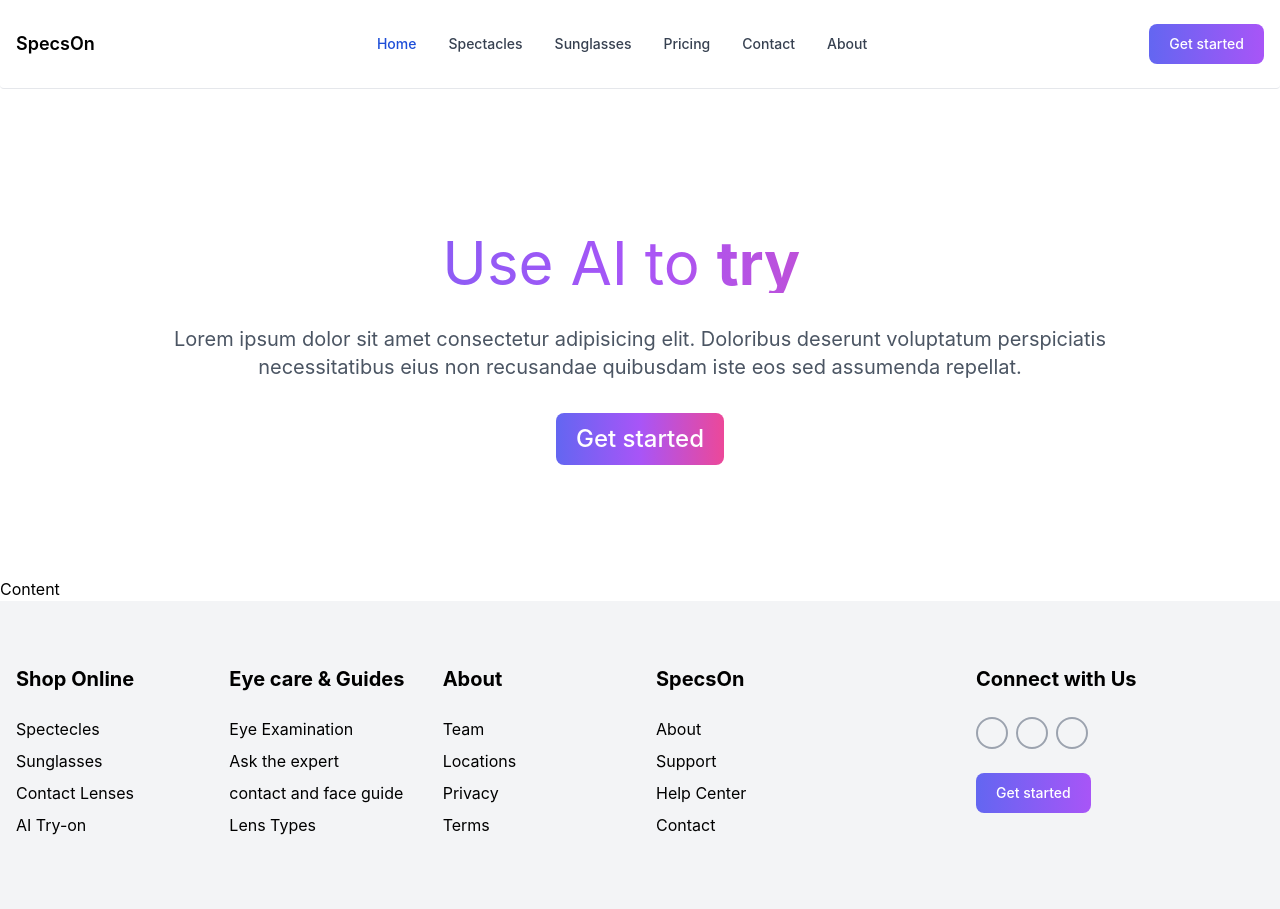
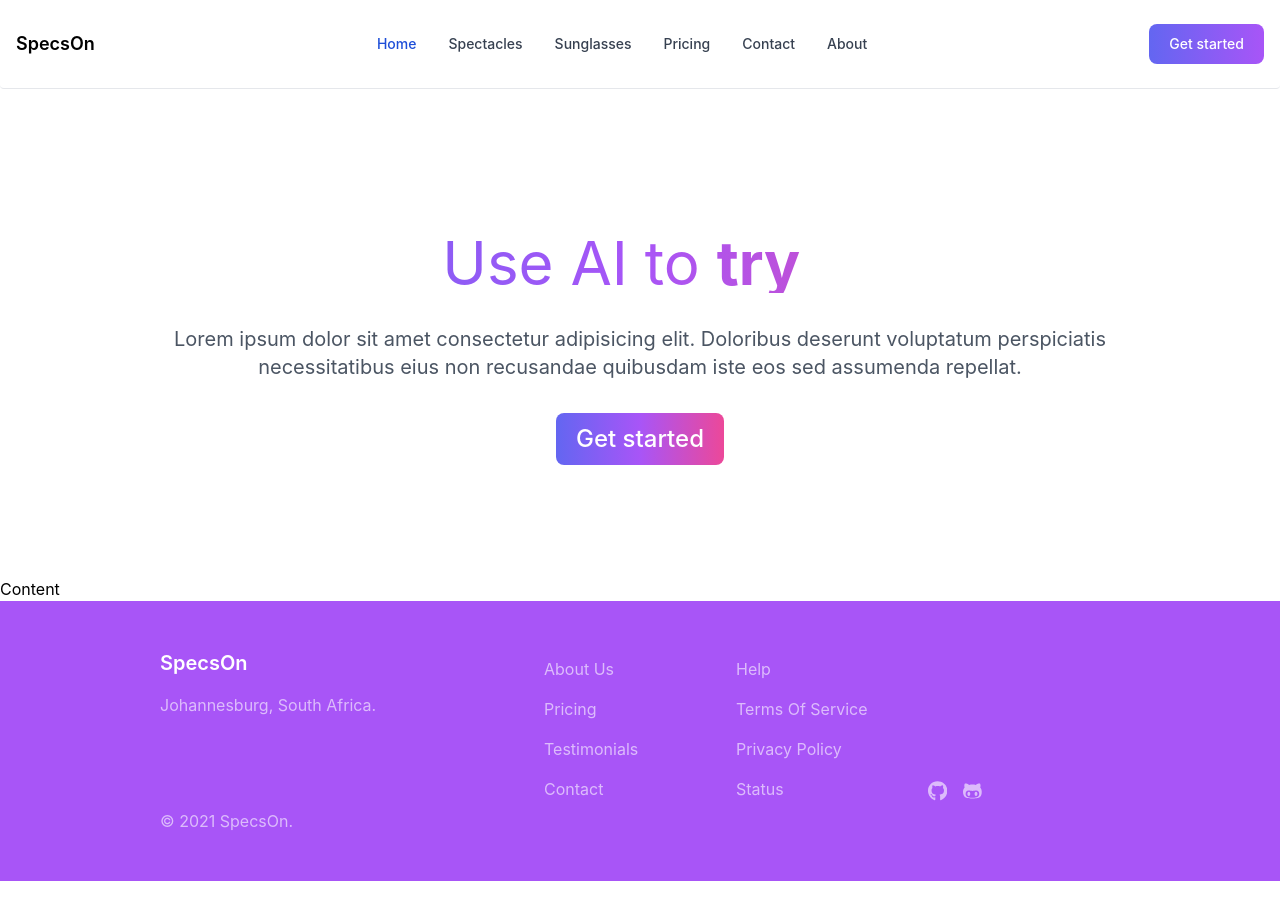
Before and after one commit to ThemeQuest/specs-on-website, a Next.js app: page / in a window 1280 px wide. After the commit the page ends 881 px from the top, so only its background shows below. Built offline with nearby package versions, Linux system fonts and the light colour scheme.

Commit message:
styles :lipstick:: updated footer component

```diff
--- a/pages/components/footer.js
+++ b/pages/components/footer.js
@@ -1,92 +1,76 @@
+import Link from "next/link"
+
 function footer(){
     return(
-        <footer class="footer-1 bg-gray-100 py-8 sm:py-12">
-        <div class="container mx-auto px-4">
-          <div class="sm:flex sm:flex-wrap sm:-mx-4 md:py-4">
-            <div class="px-4 sm:w-1/2 md:w-1/4 xl:w-1/6">
-              <h5 class="text-xl font-bold mb-6">Shop Online</h5>
-              <ul class="list-none footer-links">
-                <li class="mb-2">
-                  <a href="#" class="border-b border-solid border-transparent hover:border-purple-800 hover:text-purple-800">Spectecles</a>
+        <footer className="w-full bg-purple-500 text-white">
+          <div className="xl:px-40 pb-12 lg:px-20 md:px-10 sm:px-5 px-10">
+            <div className="w-full pt-12 flex flex-col sm:flex-row space-y-2 justify-start">
+              <div className="w-full sm:w-2/5 pr-6 flex flex-col space-y-4">
+                {/* add svg here */}
+                <h1 className="text-xl font-semibold">SpecsOn</h1>
+                <p className="opacity-60">Johannesburg, South Africa.</p>
+              </div>
+              <ul className="w-full sm:w-1/5 flex flex-col space-y-4 capitalize py-6 sm:py-0">
+                <li>
+                  <Link href="#about">
+                    <a className="opacity-60 hover:opacity-90 transition ease-in-out delay-100">About us</a>
+                  </Link>
                 </li>
-                <li class="mb-2">
-                  <a href="#" class="border-b border-solid border-transparent hover:border-purple-800 hover:text-purple-800">Sunglasses</a>
+                <li>
+                  <Link href="#pricing">
+                    <a className="opacity-60 hover:opacity-90 transition ease-in-out delay-100">Pricing</a>
+                  </Link>
                 </li>
-                <li class="mb-2">
-                  <a href="#" class="border-b border-solid border-transparent hover:border-purple-800 hover:text-purple-800">Contact Lenses</a>
+                <li>
+                  <Link href="#testimonials">
+                    <a className="opacity-60 hover:opacity-90 transition ease-in-out delay-100">Testimonials</a>
+                  </Link>
                 </li>
-                <li class="mb-2">
-                  <a href="#" class="border-b border-solid border-transparent hover:border-purple-800 hover:text-purple-800">AI Try-on</a>
+                <li>
+                  <Link href="#contact">
+                    <a className="opacity-60 hover:opacity-90 transition ease-in-out delay-100">Contact</a>
+                  </Link>
                 </li>
               </ul>
-            </div>
-            <div class="px-4 sm:w-1/2 md:w-1/4 xl:w-1/6 mt-8 sm:mt-0">
-              <h5 class="text-xl font-bold mb-6">Eye care & Guides</h5>
-              <ul class="list-none footer-links">
-                <li class="mb-2">
-                  <a href="#" class="border-b border-solid border-transparent hover:border-purple-800 hover:text-purple-800">Eye Examination</a>
+              <ul className="w-full sm:w-1/5 flex flex-col space-y-4 capitalize py-6 sm:py-0">
+                <li>
+                  <Link href="#help">
+                    <a className="opacity-60 hover:opacity-90 transition ease-in-out delay-100">Help</a>
+                  </Link>
                 </li>
-                <li class="mb-2">
-                  <a href="#" class="border-b border-solid border-transparent hover:border-purple-800 hover:text-purple-800">Ask the expert</a>
+                <li>
+                  <Link href="#terms">
+                    <a className="opacity-60 hover:opacity-90 transition ease-in-out delay-100">Terms of service</a>
+                  </Link>
                 </li>
-                <li class="mb-2">
-                  <a href="#" class="border-b border-solid border-transparent hover:border-purple-800 hover:text-purple-800">contact and face guide</a>
+                <li>
+                  <Link href="#policy">
+                    <a className="opacity-60 hover:opacity-90 transition ease-in-out delay-100">Privacy Policy</a>
+                  </Link>
                 </li>
-                <li class="mb-2">
-                  <a href="#" class="border-b border-solid border-transparent hover:border-purple-800 hover:text-purple-800">Lens Types</a>
+                <li>
+                  <Link href="#status">
+                    <a className="opacity-60 hover:opacity-90 transition ease-in-out delay-100">Status</a>
+                  </Link>
                 </li>
               </ul>
-            </div>
-            <div class="px-4 sm:w-1/2 md:w-1/4 xl:w-1/6 mt-8 md:mt-0">
-              <h5 class="text-xl font-bold mb-6">About</h5>
-              <ul class="list-none footer-links">
-                <li class="mb-2">
-                  <a href="#" class="border-b border-solid border-transparent hover:border-purple-800 hover:text-purple-800">Team</a>
-                </li>
-                <li class="mb-2">
-                  <a href="#" class="border-b border-solid border-transparent hover:border-purple-800 hover:text-purple-800">Locations</a>
-                </li>
-                <li class="mb-2">
-                  <a href="#" class="border-b border-solid border-transparent hover:border-purple-800 hover:text-purple-800">Privacy</a>
-                </li>
-                <li class="mb-2">
-                  <a href="#" class="border-b border-solid border-transparent hover:border-purple-800 hover:text-purple-800">Terms</a>
-                </li>
+              <ul className="w-full sm:w-1/5 pt-6 flex items-end mb-1 py-6 sm:py-0">
+                <div className="flex flex-row space-x-4">
+                  <Link href="https://github.com/ThemeQuest/specs-on-website">
+                    <a className="opacity-60 hover:opacity-90 transition ease-in-out delay-100" title="Project Repo">
+                      <svg xmlns="http://www.w3.org/2000/svg" height={20} fill="currentColor" viewBox="0 0 496 512"><path d="M165.9 397.4c0 2-2.3 3.6-5.2 3.6-3.3.3-5.6-1.3-5.6-3.6 0-2 2.3-3.6 5.2-3.6 3-.3 5.6 1.3 5.6 3.6zm-31.1-4.5c-.7 2 1.3 4.3 4.3 4.9 2.6 1 5.6 0 6.2-2s-1.3-4.3-4.3-5.2c-2.6-.7-5.5.3-6.2 2.3zm44.2-1.7c-2.9.7-4.9 2.6-4.6 4.9.3 2 2.9 3.3 5.9 2.6 2.9-.7 4.9-2.6 4.6-4.6-.3-1.9-3-3.2-5.9-2.9zM244.8 8C106.1 8 0 113.3 0 252c0 110.9 69.8 205.8 169.5 239.2 12.8 2.3 17.3-5.6 17.3-12.1 0-6.2-.3-40.4-.3-61.4 0 0-70 15-84.7-29.8 0 0-11.4-29.1-27.8-36.6 0 0-22.9-15.7 1.6-15.4 0 0 24.9 2 38.6 25.8 21.9 38.6 58.6 27.5 72.9 20.9 2.3-16 8.8-27.1 16-33.7-55.9-6.2-112.3-14.3-112.3-110.5 0-27.5 7.6-41.3 23.6-58.9-2.6-6.5-11.1-33.3 2.6-67.9 20.9-6.5 69 27 69 27 20-5.6 41.5-8.5 62.8-8.5s42.8 2.9 62.8 8.5c0 0 48.1-33.6 69-27 13.7 34.7 5.2 61.4 2.6 67.9 16 17.7 25.8 31.5 25.8 58.9 0 96.5-58.9 104.2-114.8 110.5 9.2 7.9 17 22.9 17 46.4 0 33.7-.3 75.4-.3 83.6 0 6.5 4.6 14.4 17.3 12.1C428.2 457.8 496 362.9 496 252 496 113.3 383.5 8 244.8 8zM97.2 352.9c-1.3 1-1 3.3.7 5.2 1.6 1.6 3.9 2.3 5.2 1 1.3-1 1-3.3-.7-5.2-1.6-1.6-3.9-2.3-5.2-1zm-10.8-8.1c-.7 1.3.3 2.9 2.3 3.9 1.6 1 3.6.7 4.3-.7.7-1.3-.3-2.9-2.3-3.9-2-.6-3.6-.3-4.3.7zm32.4 35.6c-1.6 1.3-1 4.3 1.3 6.2 2.3 2.3 5.2 2.6 6.5 1 1.3-1.3.7-4.3-1.3-6.2-2.2-2.3-5.2-2.6-6.5-1zm-11.4-14.7c-1.6 1-1.6 3.6 0 5.9 1.6 2.3 4.3 3.3 5.6 2.3 1.6-1.3 1.6-3.9 0-6.2-1.4-2.3-4-3.3-5.6-2z"/></svg>
+                    </a>
+                  </Link>
+                  <Link href="https://github.com/ThemeQuest/specs-on-api">
+                    <a className="opacity-60 hover:opacity-90 transition ease-in-out delay-100" title="API Repo">
+                      <svg xmlns="http://www.w3.org/2000/svg" height={20} fill="currentColor" viewBox="0 0 480 512"><path d="M186.1 328.7c0 20.9-10.9 55.1-36.7 55.1s-36.7-34.2-36.7-55.1 10.9-55.1 36.7-55.1 36.7 34.2 36.7 55.1zM480 278.2c0 31.9-3.2 65.7-17.5 95-37.9 76.6-142.1 74.8-216.7 74.8-75.8 0-186.2 2.7-225.6-74.8-14.6-29-20.2-63.1-20.2-95 0-41.9 13.9-81.5 41.5-113.6-5.2-15.8-7.7-32.4-7.7-48.8 0-21.5 4.9-32.3 14.6-51.8 45.3 0 74.3 9 108.8 36 29-6.9 58.8-10 88.7-10 27 0 54.2 2.9 80.4 9.2 34-26.7 63-35.2 107.8-35.2 9.8 19.5 14.6 30.3 14.6 51.8 0 16.4-2.6 32.7-7.7 48.2 27.5 32.4 39 72.3 39 114.2zm-64.3 50.5c0-43.9-26.7-82.6-73.5-82.6-18.9 0-37 3.4-56 6-14.9 2.3-29.8 3.2-45.1 3.2-15.2 0-30.1-.9-45.1-3.2-18.7-2.6-37-6-56-6-46.8 0-73.5 38.7-73.5 82.6 0 87.8 80.4 101.3 150.4 101.3h48.2c70.3 0 150.6-13.4 150.6-101.3zm-82.6-55.1c-25.8 0-36.7 34.2-36.7 55.1s10.9 55.1 36.7 55.1 36.7-34.2 36.7-55.1-10.9-55.1-36.7-55.1z"/></svg>
+                    </a>
+                  </Link>
+                </div>
               </ul>
-            </div>
-            <div class="px-4 sm:w-1/2 md:w-1/4 xl:w-1/6 mt-8 md:mt-0">
-              <h5 class="text-xl font-bold mb-6">SpecsOn</h5>
-              <ul class="list-none footer-links">
-                <li class="mb-2">
-                  <a href="#" class="border-b border-solid border-transparent hover:border-purple-800 hover:text-purple-800">About</a>
-                </li>
-                <li class="mb-2">
-                  <a href="#" class="border-b border-solid border-transparent hover:border-purple-800 hover:text-purple-800">Support</a>
-                </li>
-                <li class="mb-2">
-                  <a href="#" class="border-b border-solid border-transparent hover:border-purple-800 hover:text-purple-800">Help Center</a>
-                </li>
-                <li class="mb-2">
-                  <a href="#" class="border-b border-solid border-transparent hover:border-purple-800 hover:text-purple-800">Contact</a>
-                </li>
-              </ul>
-            </div>
-            <div class="px-4 mt-4 sm:w-1/3 xl:w-1/6 sm:mx-auto xl:mt-0 xl:ml-auto">
-              <h5 class="text-xl font-bold mb-6 sm:text-center xl:text-left">Connect with Us</h5>
-              <div class="flex sm:justify-center xl:justify-start">
-                <a href="" class="w-8 h-8 border border-2 border-gray-400 rounded-full text-center py-1 text-gray-600 hover:text-white hover:bg-blue-600 hover:border-blue-600">
-                  <i class="fab fa-facebook"></i>
-                </a>
-                <a href="" class="w-8 h-8 border border-2 border-gray-400 rounded-full text-center py-1 ml-2 text-gray-600 hover:text-white hover:bg-blue-400 hover:border-blue-400">
-                  <i class="fab fa-twitter"></i>
-                </a>
-                <a href="" class="w-8 h-8 border border-2 border-gray-400 rounded-full text-center py-1 ml-2 text-gray-600 hover:text-white hover:bg-red-600 hover:border-red-600">
-                  <i class="fab fa-google-plus-g"></i>
-                </a>
-              </div>
-              <br/>
-              <button type="button" className="text-white font-medium rounded-lg text-sm px-5 py-2.5 text-center mr-3 md:mr-0 bg-gradient-to-r from-indigo-500 to-purple-500">Get started</button>
-            </div>
+          </div>
+          <div className="opacity-60 pt-2">
+            <p>© 2021 SpecsOn.</p>
           </div>
         </div>
       </footer>
--- a/pages/index.js
+++ b/pages/index.js
@@ -14,7 +14,7 @@ export default function Home() {
       <Navbar/>
       <Banner/>
         Content
-        <Footer />
+      <Footer />
     </>
   )
 }
```
